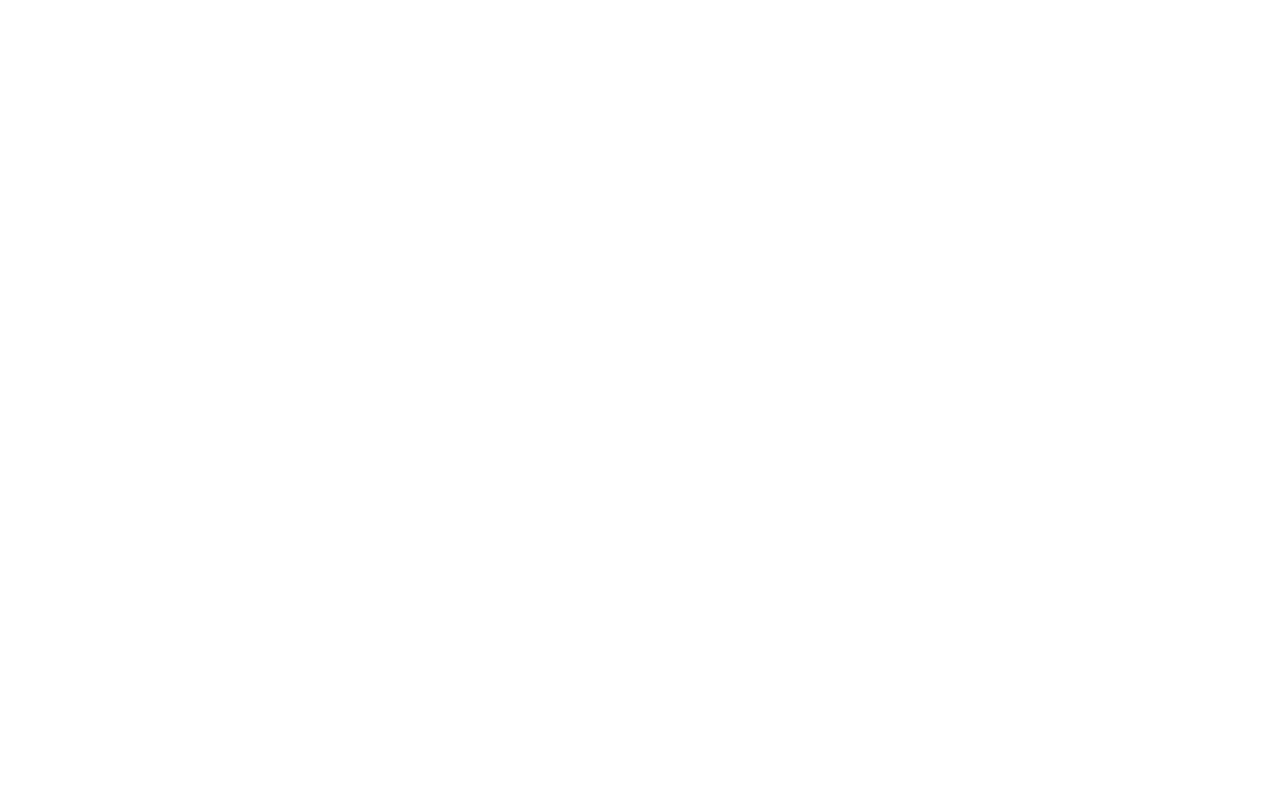
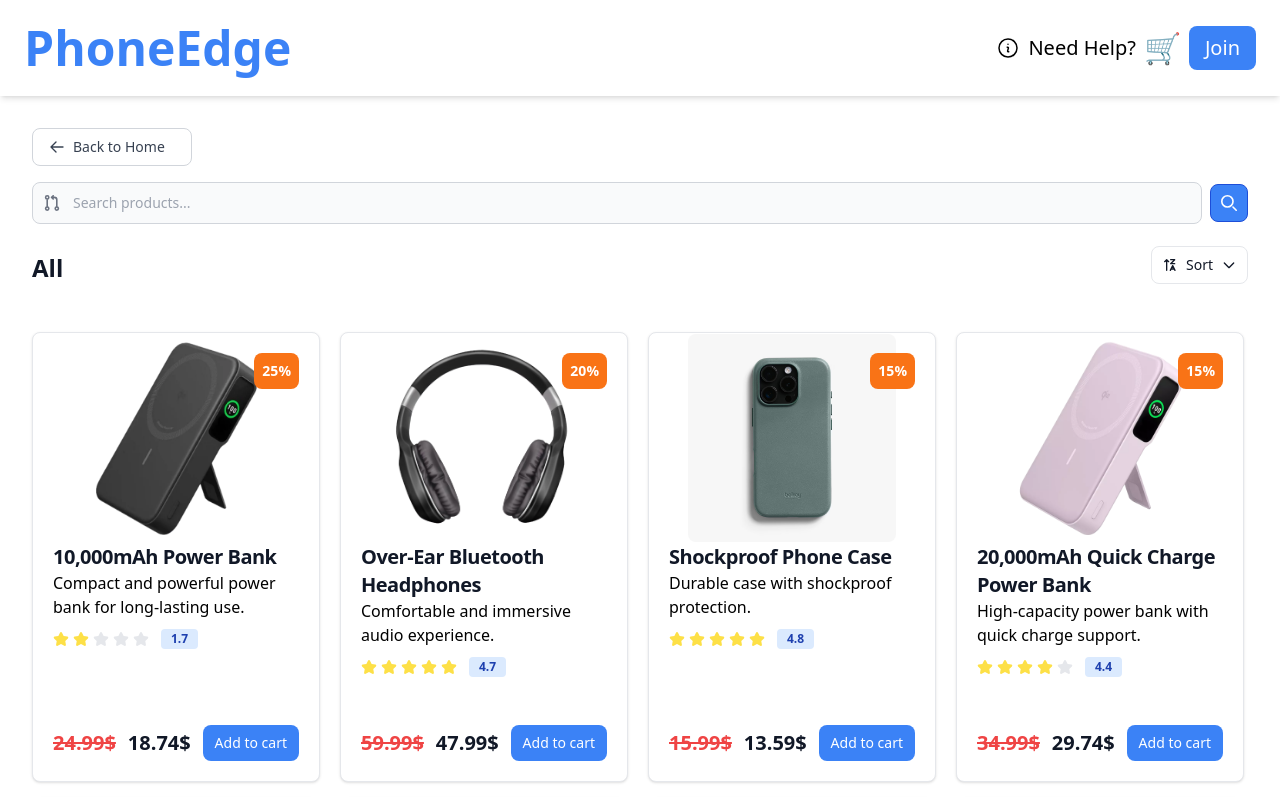
Before and after one commit to lymakara-dev/vue_ecommerce, a Vue app: page /promotion-products in a window 1280 px wide. Before the commit this address had no page. Shown: the top 797 px of the page. Built offline with nearby package versions, Linux system fonts and the light colour scheme.

Commit message:
add search feature

```diff
--- a/src/Views/home/ProductsList.vue
+++ b/src/Views/home/ProductsList.vue
@@ -1,8 +1,64 @@
 <template>
-  <RouteStatus
-    :product-category="selectedCategory"
-    @sortChanged="updateSort"
-  ></RouteStatus>
+  <div class="flex flex-col gap-4">
+    <form class="flex items-center mx-auto w-full">
+      <label for="simple-search" class="sr-only">Search</label>
+      <div class="relative w-full">
+        <div
+          class="absolute inset-y-0 start-0 flex items-center ps-3 pointer-events-none"
+        >
+          <svg
+            class="w-4 h-4 text-gray-500 dark:text-gray-400"
+            aria-hidden="true"
+            xmlns="http://www.w3.org/2000/svg"
+            fill="none"
+            viewBox="0 0 18 20"
+          >
+            <path
+              stroke="currentColor"
+              stroke-linecap="round"
+              stroke-linejoin="round"
+              stroke-width="2"
+              d="M3 5v10M3 5a2 2 0 1 0 0-4 2 2 0 0 0 0 4Zm0 10a2 2 0 1 0 0 4 2 2 0 0 0 0-4Zm12 0a2 2 0 1 0 0 4 2 2 0 0 0 0-4Zm0 0V6a3 3 0 0 0-3-3H9m1.5-2-2 2 2 2"
+            />
+          </svg>
+        </div>
+        <input
+          v-model="searchQuery"
+          type="text"
+          id="simple-search"
+          class="bg-gray-50 border border-gray-300 text-gray-900 text-sm rounded-lg focus:ring-blue-500 focus:border-blue-500 block w-full ps-10 p-2.5"
+          placeholder="Search products..."
+          required
+        />
+      </div>
+      <button
+        type="submit"
+        class="p-2.5 ms-2 text-sm font-medium text-white bg-primary rounded-lg border border-blue-700 hover:bg-blue-800 focus:ring-4 focus:outline-none focus:ring-blue-300"
+      >
+        <svg
+          class="w-4 h-4"
+          aria-hidden="true"
+          xmlns="http://www.w3.org/2000/svg"
+          fill="none"
+          viewBox="0 0 20 20"
+        >
+          <path
+            stroke="currentColor"
+            stroke-linecap="round"
+            stroke-linejoin="round"
+            stroke-width="2"
+            d="m19 19-4-4m0-7A7 7 0 1 1 1 8a7 7 0 0 1 14 0Z"
+          />
+        </svg>
+        <span class="sr-only">Search</span>
+      </button>
+    </form>
+
+    <RouteStatus
+      :product-category="selectedCategory"
+      @sortChanged="updateSort"
+    ></RouteStatus>
+  </div>
 
   <div>
     <!-- Product List -->
@@ -45,6 +101,7 @@
       products,
       selectedFilter: "discount",
       selectedPromotion: null,
+      searchQuery: "",
     };
   },
   methods: {
@@ -71,6 +128,19 @@
           : this.products.filter(
               (product) => product.category === this.selectedCategory
             );
+
+      // Search filter
+      if (this.searchQuery.trim()) {
+        filtered = filtered.filter(
+          (product) =>
+            product.name
+              .toLowerCase()
+              .includes(this.searchQuery.toLowerCase()) ||
+            product.description
+              .toLowerCase()
+              .includes(this.searchQuery.toLowerCase())
+        );
+      }
 
       // Filter products by selected promotion
       if (this.selectedPromotion) {
--- /dev/null
+++ b/src/Views/home/PromotionProducts.vue
@@ -0,0 +1,38 @@
+<template>
+  <div class="flex flex-col gap-4 m-8">
+    <!-- Back Button -->
+    <a
+      href="/products"
+      class="max-w-40 inline-flex items-center text-sm font-medium text-gray-700 bg-white border border-gray-300 rounded-lg px-4 py-2 hover:bg-gray-100 hover:text-gray-900 focus:ring-4 focus:ring-blue-300 focus:outline-none"
+    >
+      <!-- Back Icon -->
+      <svg
+        class="w-4 h-4 mr-2"
+        xmlns="http://www.w3.org/2000/svg"
+        fill="none"
+        viewBox="0 0 24 24"
+        stroke-width="2"
+        stroke="currentColor"
+        aria-hidden="true"
+      >
+        <path
+          stroke-linecap="round"
+          stroke-linejoin="round"
+          d="M10.5 19.5L3 12m0 0l7.5-7.5M3 12h18"
+        />
+      </svg>
+      Back to Home
+    </a>
+
+    <!-- Products List -->
+    <ProductsList></ProductsList>
+  </div>
+</template>
+
+<script>
+import ProductsList from "./ProductsList.vue";
+
+export default {
+  components: { ProductsList },
+};
+</script>
--- a/src/components/HeroSection.vue
+++ b/src/components/HeroSection.vue
@@ -24,9 +24,9 @@
           everything to upgrade your mobile experience!
         </p>
       </div>
-      <div class="pt-8 max-sm:pt-1">
+      <!-- <div class="pt-8 max-sm:pt-1">
         <SearchField />
-      </div>
+      </div> -->
     </figcaption>
   </figure>
 </template>
--- a/src/components/product/PromotionCard.vue
+++ b/src/components/product/PromotionCard.vue
@@ -3,7 +3,7 @@
     class="w-[420px] bg-white border border-gray-200 rounded-lg shadow flex flex-row"
   >
     <div class="p-5 w-9/12">
-      <a href="#">
+      <a href="/promotion-products">
         <h5 class="mb-2 text-2xl font-bold tracking-tight text-gray-900">
           {{ title }}
         </h5>
@@ -12,14 +12,14 @@
         {{ description }}
       </p>
       <a
-        href="#"
+        href="/promotion-products"
         class="inline-flex items-center px-3 py-2 text-sm font-medium text-center text-white bg-primary rounded-lg hover:bg-blue-700 focus:ring-4 focus:outline-none focus:ring-blue-300"
       >
         Shop Now
       </a>
     </div>
     <div class="flex justify-center items-center w-52">
-      <a href="#">
+      <a href="/promotion-products">
         <img class="rounded-lg" :src="image" :alt="alt" />
       </a>
     </div>
--- a/src/router/index.js
+++ b/src/router/index.js
@@ -3,6 +3,7 @@
 import AuthLayout from "@/layouts/AuthLayout.vue";
 import Cart from "@/Views/home/Cart.vue";
 import Cartv2 from "@/Views/home/Cartv2.vue";
+import PromotionProducts from "@/Views/home/PromotionProducts.vue";
 
 const routes = [
   { path: "/", redirect: "/products" },
@@ -42,6 +43,11 @@
         name: "Cartv2",
         component: Cartv2,
       },
+      {
+        path: "/promotion-products",
+        name: "PromotionProducts",
+        component: PromotionProducts,
+      },
     ],
   },
   {
```
